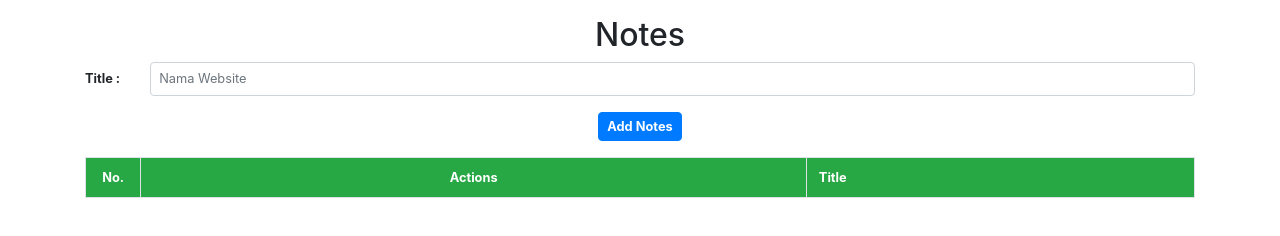
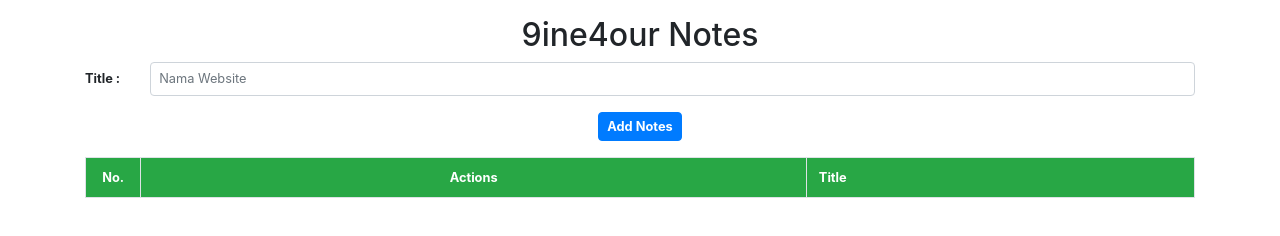
Before and after one commit to 9ine4our/home, a plain HTML site: page index.html in a window 1280 px wide. Drawn offline with nearby package versions, Linux system fonts and the light colour scheme; no server answers.

Commit message:
Update index.html

```diff
--- a/index.html
+++ b/index.html
@@ -3,7 +3,7 @@
 <head>
   <meta charset="UTF-8">
   <meta name="viewport" content="width=device-width, initial-scale=1.0">
-  <title>Notes</title>
+  <title>9ine4our Notes</title>
 
   <script src="https://www.gstatic.com/firebasejs/8.10.1/firebase-app.js"></script>
   <script src="https://www.gstatic.com/firebasejs/8.10.1/firebase-auth.js"></script>
@@ -56,7 +56,7 @@
 
 <!--<p id="status-message"></p>-->
     <form id="websiteForm">
-      <h3 class="text-center mt-3" style="font-size: 2rem;">Notes</h3>
+      <h3 class="text-center mt-3" style="font-size: 2rem;">9ine4our Notes</h3>
       <div class="row mb-1 align-items-center">
   <div class="col-auto">
     <label for="websiteName" class="form-label fw-bold" style="font-size: 0.8rem; font-weight: bold; margin-bottom: 0;">Title :</label>
```
